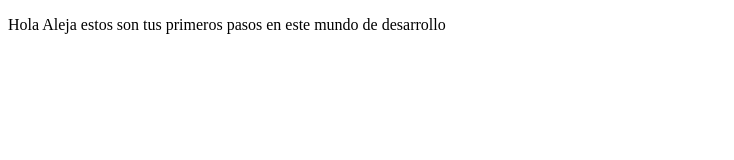
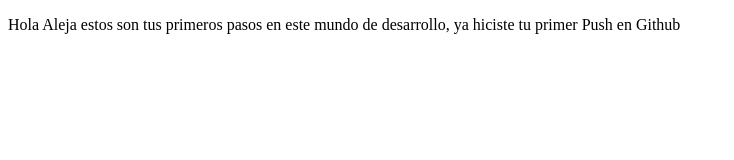
Before and after one commit to Aleluspro/proyectoDemoCursoPrework, a plain HTML site: page index.html in a window 1280 px wide. Shown: the whole page, without its empty margins (0-734 px from the left). Drawn offline with Linux system fonts and the light colour scheme.

Commit message:
first commit

```diff
--- a/index.html
+++ b/index.html
@@ -8,7 +8,7 @@
 </head>
 <body>
     <p>
-        Hola Aleja estos son tus primeros pasos en este mundo de desarrollo
+        Hola Aleja estos son tus primeros pasos en este mundo de desarrollo, ya hiciste tu primer Push en Github
     </p>
 </body>
 </html>
```
